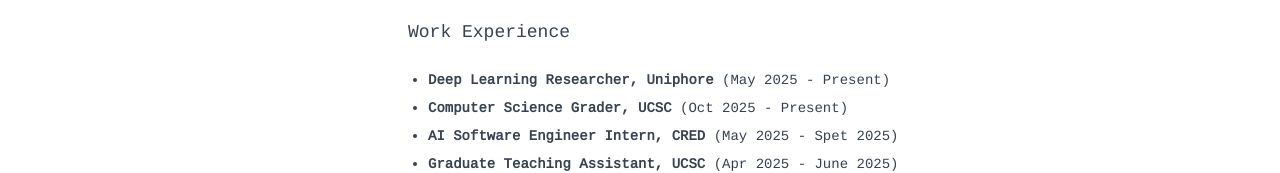
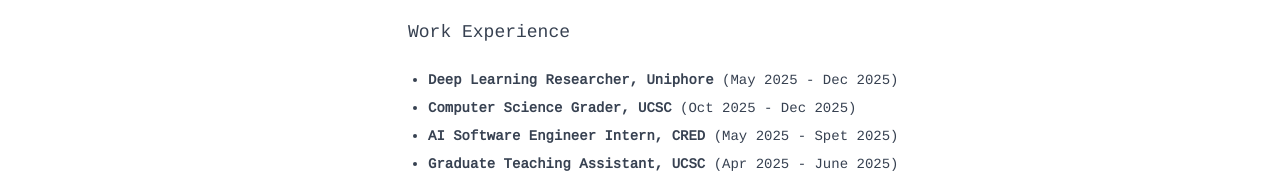
Before and after one commit to Mudit-Arora/official-website, a React (Create React App) app in the folder my-website/: page / in a window 1280 px wide. Shown: the part 372-545 px from the top of the page. Built offline with nearby package versions, Linux system fonts and the light colour scheme.

Commit message:
work exp change

```diff
--- a/my-website/src/App.js
+++ b/my-website/src/App.js
@@ -146,8 +146,8 @@
 
             <h3 className="text-lg mb-2" id="work-exp"> Work Experience </h3>
             <ul className="text-sm list-disc pl-5 space-y-2">
-              <li><strong>Deep Learning Researcher, Uniphore</strong> (May 2025 - Present)</li>
-              <li><strong>Computer Science Grader, UCSC</strong> (Oct 2025 - Present)</li>
+              <li><strong>Deep Learning Researcher, Uniphore</strong> (May 2025 - Dec 2025)</li>
+              <li><strong>Computer Science Grader, UCSC</strong> (Oct 2025 - Dec 2025)</li>
               <li><strong>AI Software Engineer Intern, CRED</strong> (May 2025 - Spet 2025)</li>
               <li><strong>Graduate Teaching Assistant, UCSC</strong> (Apr 2025 - June 2025)</li>
               <li><strong>STAT Course Grader, UCSC</strong> (Jan 2025 - Mar 2025)</li>
```
